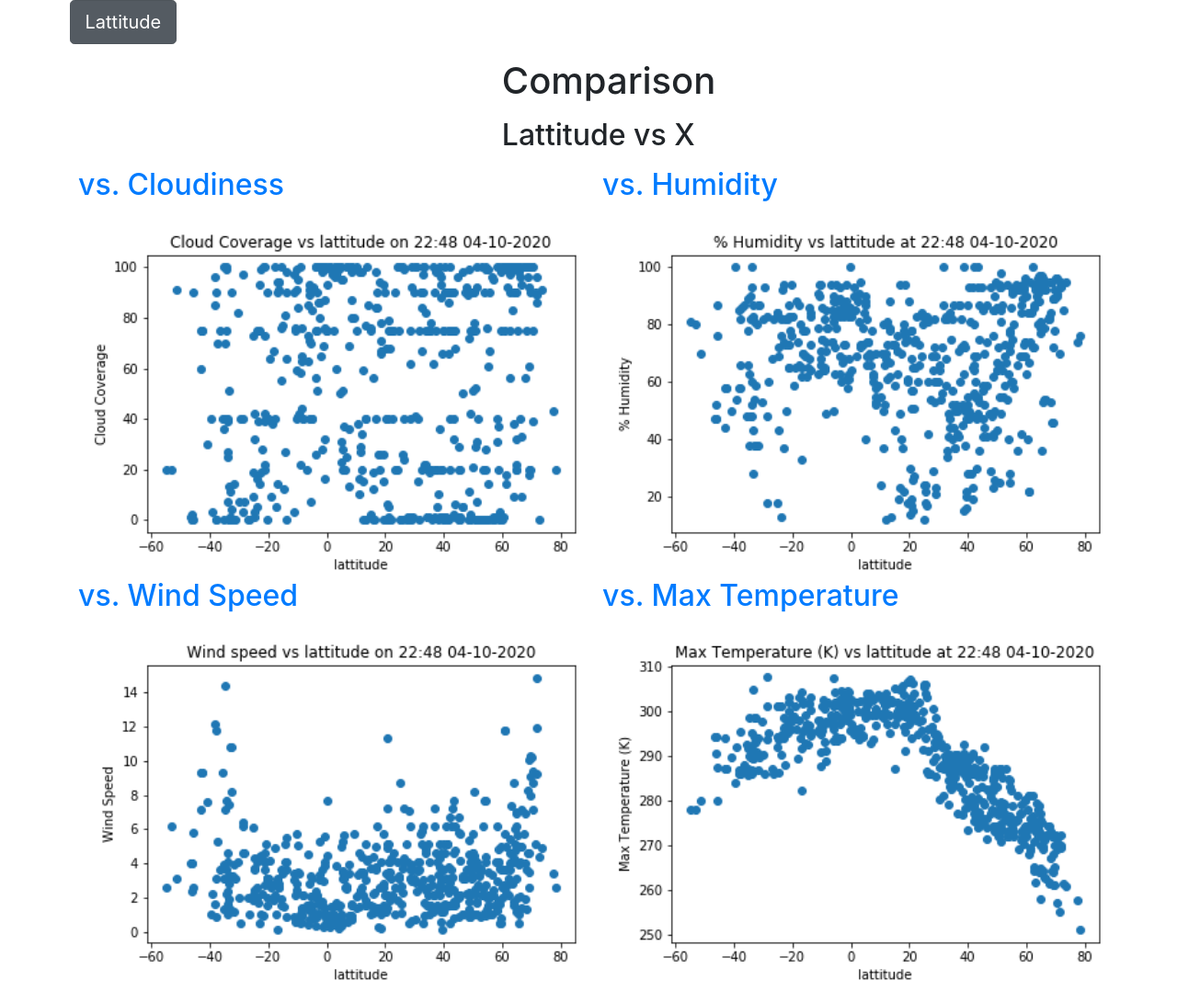
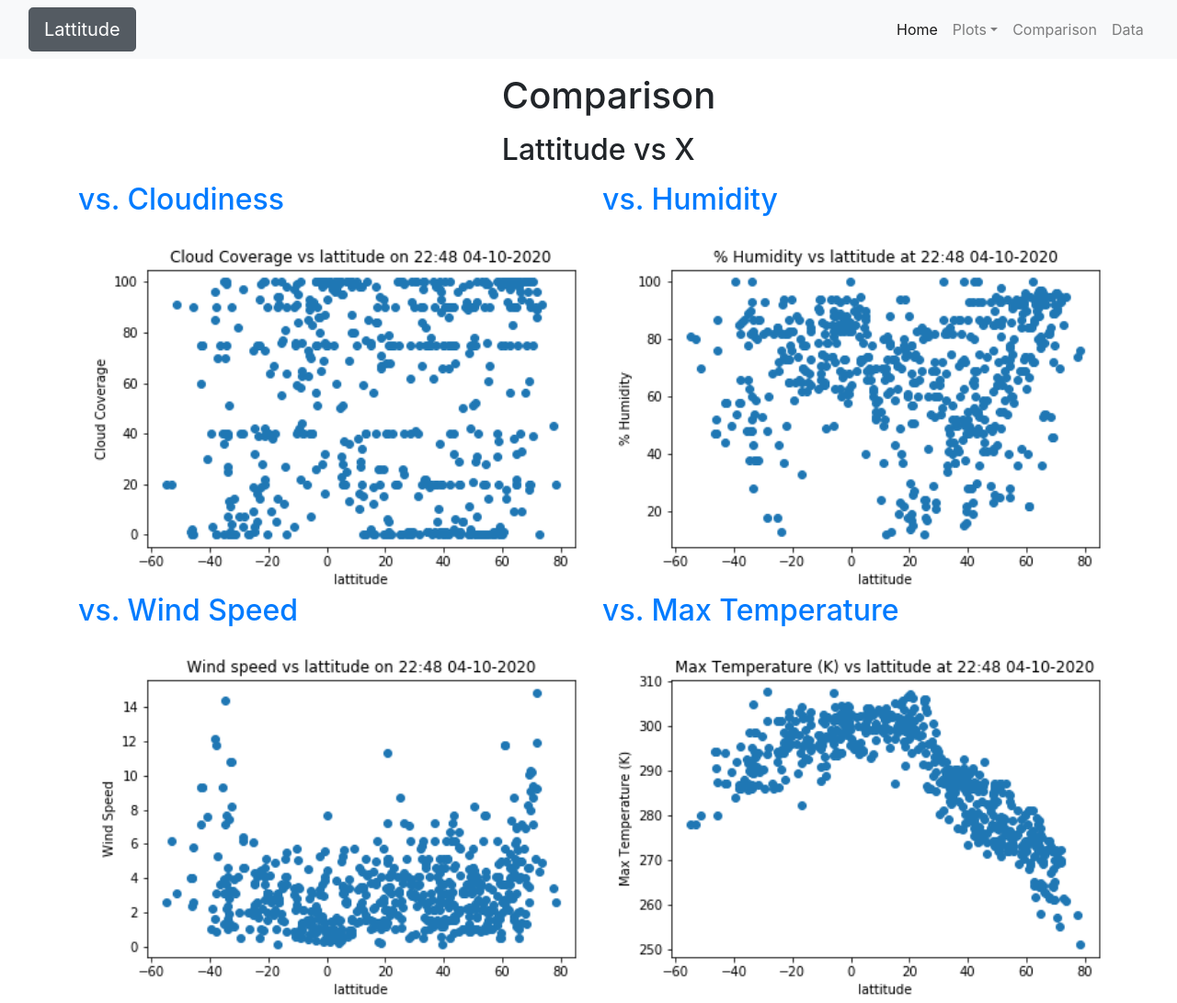
Before and after one commit to jtpeters963/Web-Design-repository, a plain HTML site: page comparison.html in a window 1280 px wide. Shown: the whole page at 92% size. Drawn offline with nearby package versions, Linux system fonts and the light colour scheme.

Commit message:
Update comparison.html

```diff
--- a/comparison.html
+++ b/comparison.html
@@ -7,7 +7,8 @@
 </head>
 
 <body>
-             <div class ="col-lg-9">
+             <nav class="navbar navbar-light navbar-expand-md bg-light">
+            <div class ="col-lg-9">
             <button class="navbar-toggler" type="button" data-toggle="collapse" data-target="#navbarTogglerDemo03" aria-controls="navbarTogglerDemo03" aria-expanded="false" aria-label="Toggle navigation">
                 <span class="navbar-toggler-icon"></span>
               </button>
```
